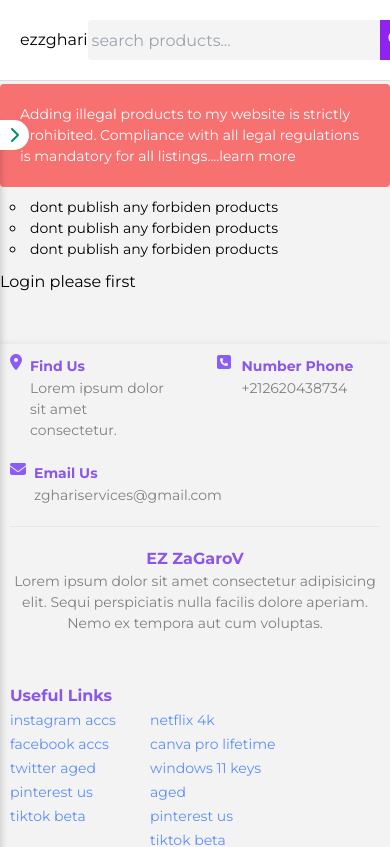
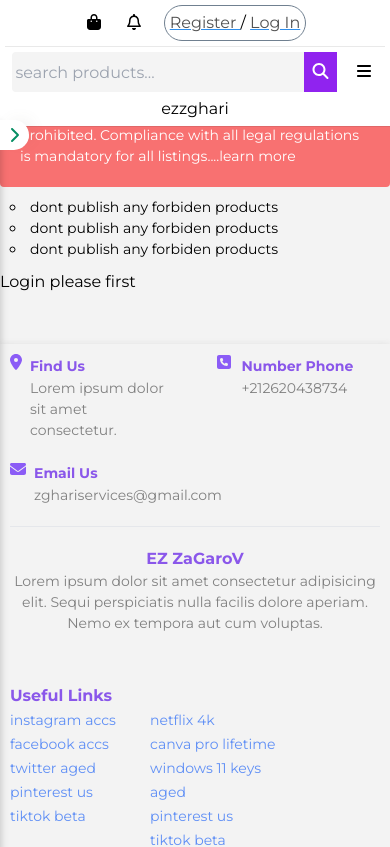
Before and after one commit to ezhicham/accsbulk, a Next.js app: page /admin/addProduct in a window 390 px wide. Shown: the top 847 px of the page. Built offline with nearby package versions, Linux system fonts and the light colour scheme; no server answers.

Commit message:
deploy to vercel

```diff
--- a/src/app/Component/navbar/navbar.css
+++ b/src/app/Component/navbar/navbar.css
@@ -165,16 +165,16 @@
 @media (max-width:600px){
   nav{
 
-    /* position: absolute;
+    position: absolute;
     width: 100vw;
-    height: 100vh; */
-    /* overflow: hidden;
+    height: 100vh;
+    overflow: hidden;
     display: flex !important;
     flex-direction: column-reverse;
     align-items: center !important;
     height: fit-content;
     padding: 5px;
-    gap: 5px; */
+    gap: 5px;
     /* display: none;
     opacity: 0; */
 
```
Also changed, not shown: src/app/(home)/home.css (+15 -2 lines).
